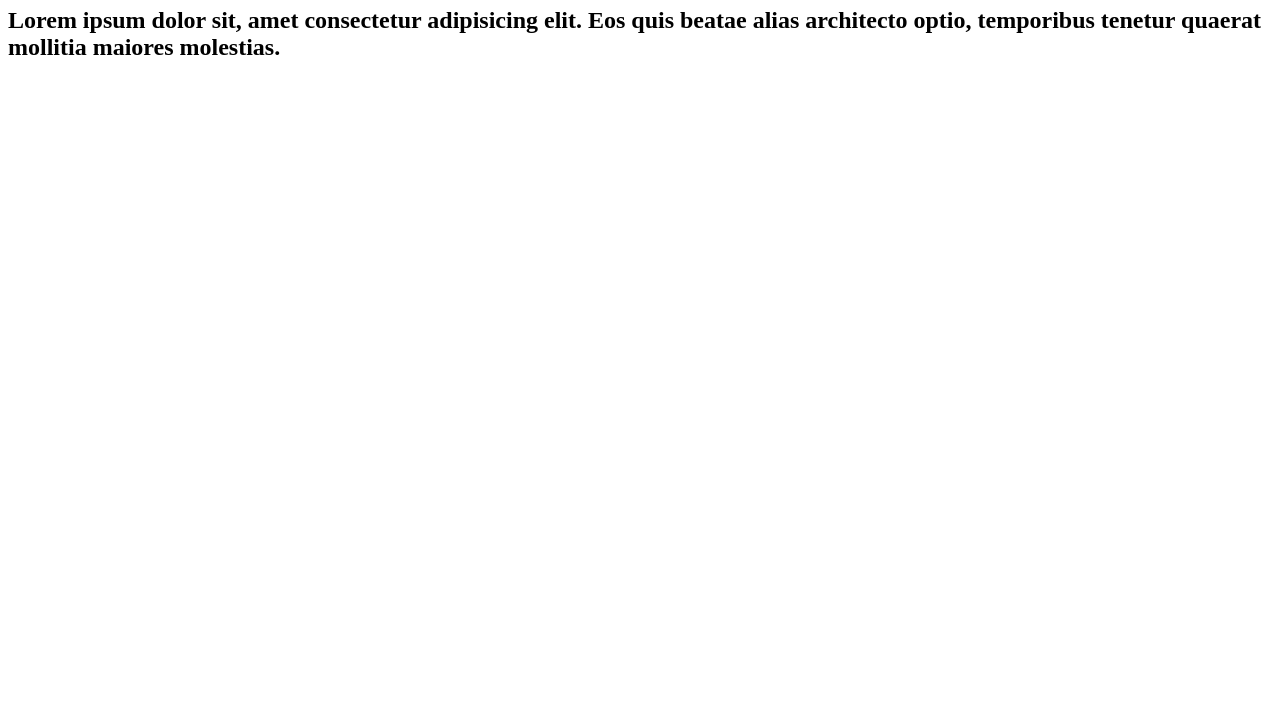
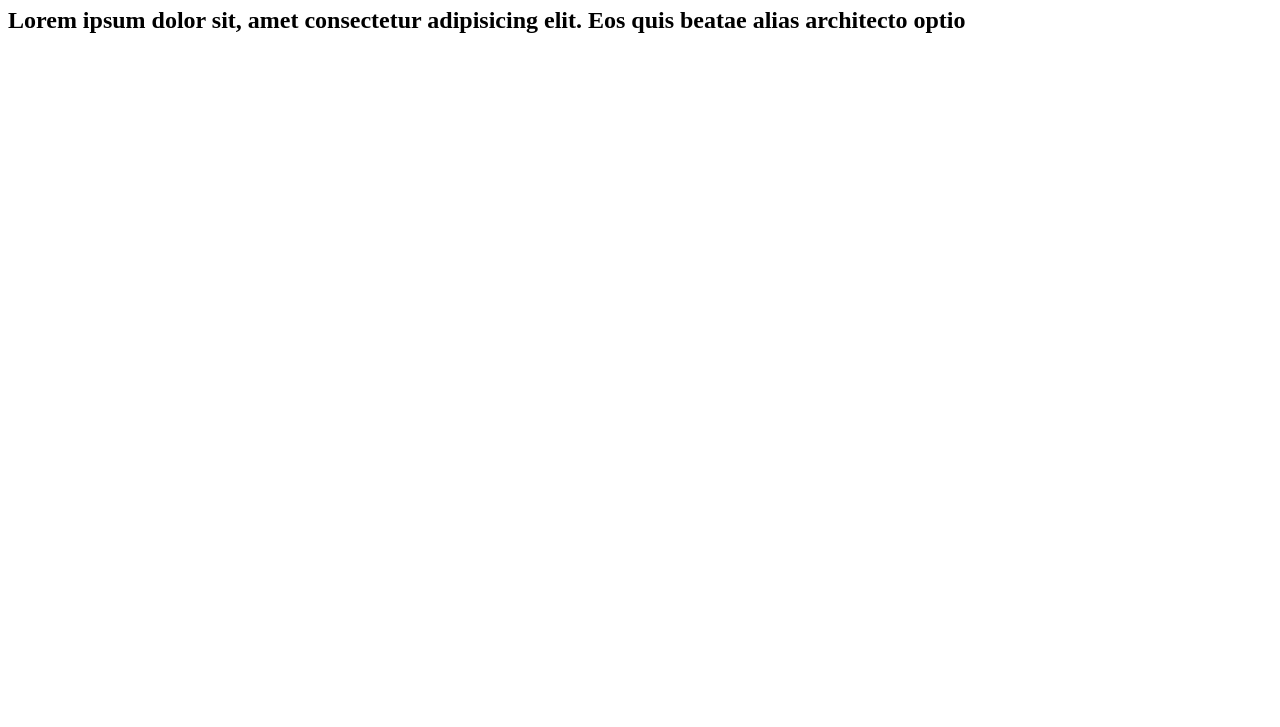
Before and after one commit to JuanFrAguirre/test-xpertal-git, a plain HTML site: page index.html in a window 1280 px wide. Shown: the part 73-800 px from the top of the page. Drawn offline with Linux system fonts and the light colour scheme.

Commit message:
borrar medio h2

```diff
--- a/index.html
+++ b/index.html
@@ -10,8 +10,7 @@
     <h1>Hola Mundo!</h1>
     <h2>
       Lorem ipsum dolor sit, amet consectetur adipisicing elit. Eos quis beatae
-      alias architecto optio, temporibus tenetur quaerat mollitia maiores
-      molestias.
+      alias architecto optio
     </h2>
   </body>
 </html>
```
